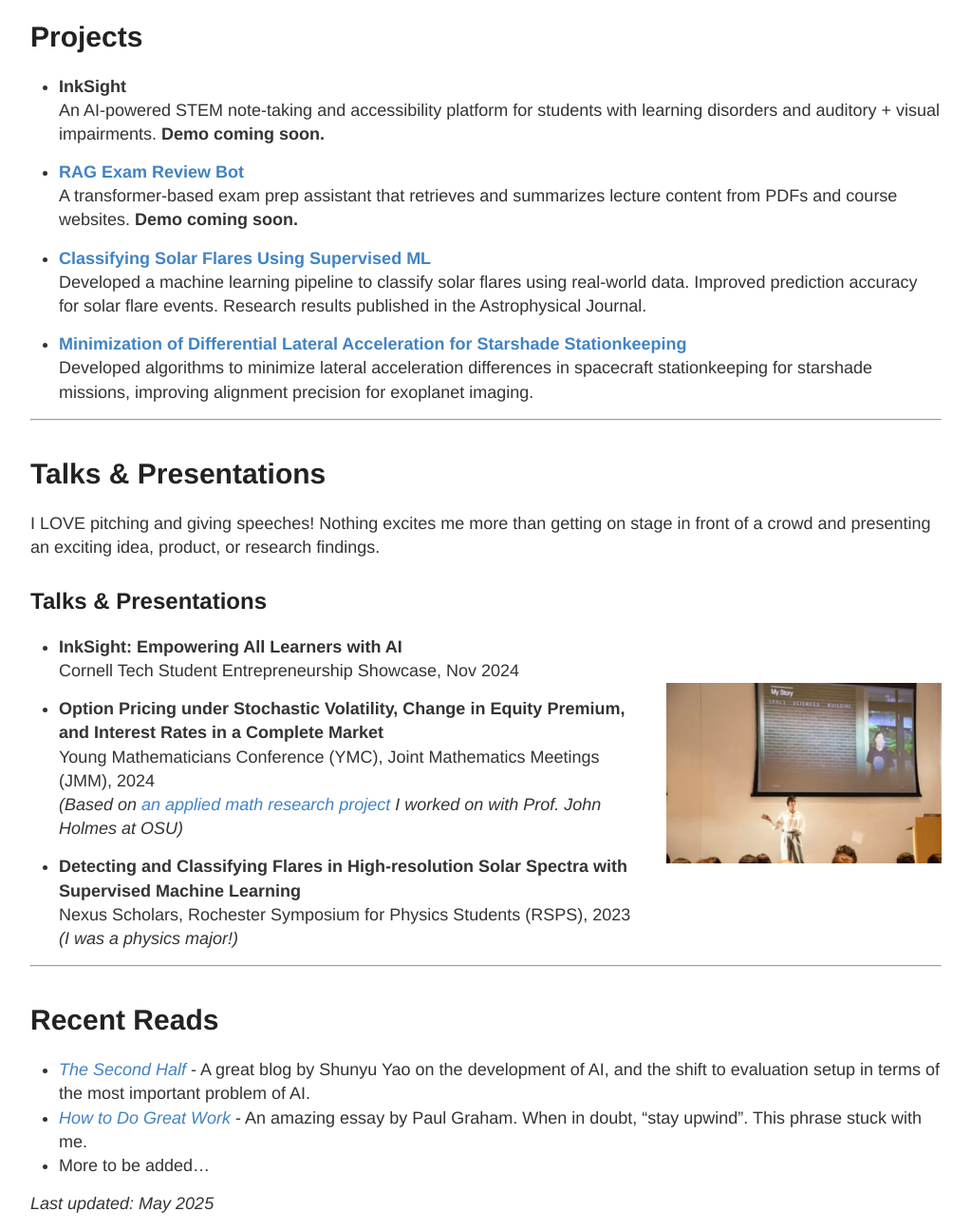
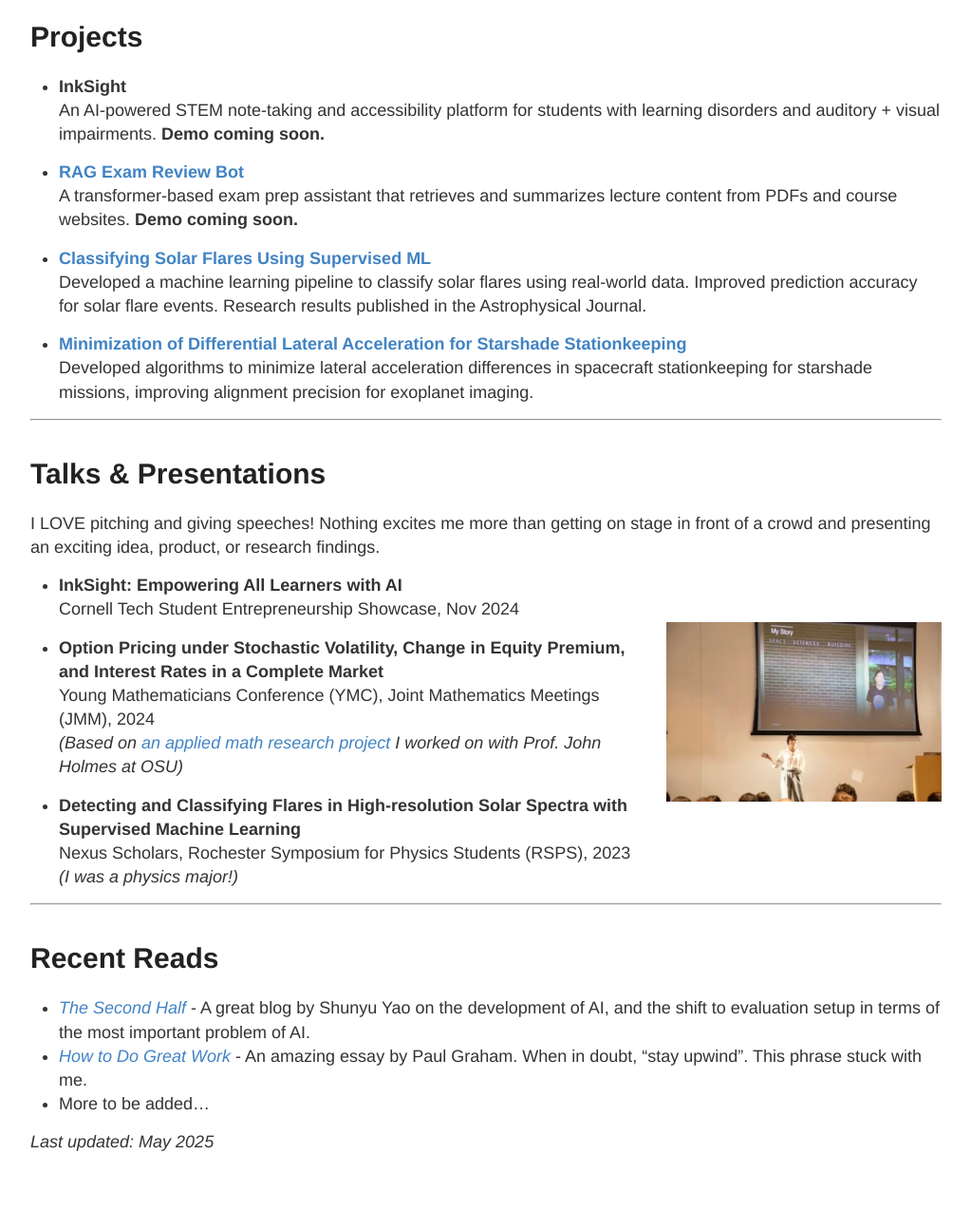
Before and after one commit to nicolehao34/nicolehao34.github.io, a Jekyll site: the page built from index.md, in a window 1280 px wide, cut to the strip 451-1746 px from the top of the page. Shown: the whole strip at 95% size, without its empty margins (128-1151 px from the left). Built offline with Jekyll 4.4.1, drawn with Linux system fonts in a browser that asks for light colours; after the commit the page ends 1682 px from its top, so only the background shows below that.

Commit message:
change title

```diff
--- a/index.md
+++ b/index.md
@@ -42,7 +42,6 @@ A transformer-based exam prep assistant that retrieves and summarizes lecture co
 
 # Talks & Presentations
 I LOVE pitching and giving speeches! Nothing excites me more than getting on stage in front of a crowd and presenting an exciting idea, product, or research findings.
-## Talks & Presentations
 
 - **InkSight: Empowering All Learners with AI**
   Cornell Tech Student Entrepreneurship Showcase, Nov 2024  <br>
```
